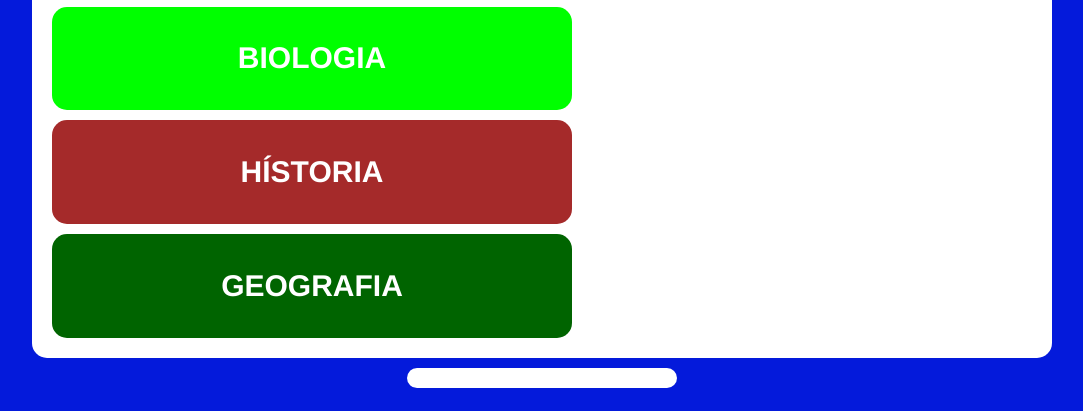
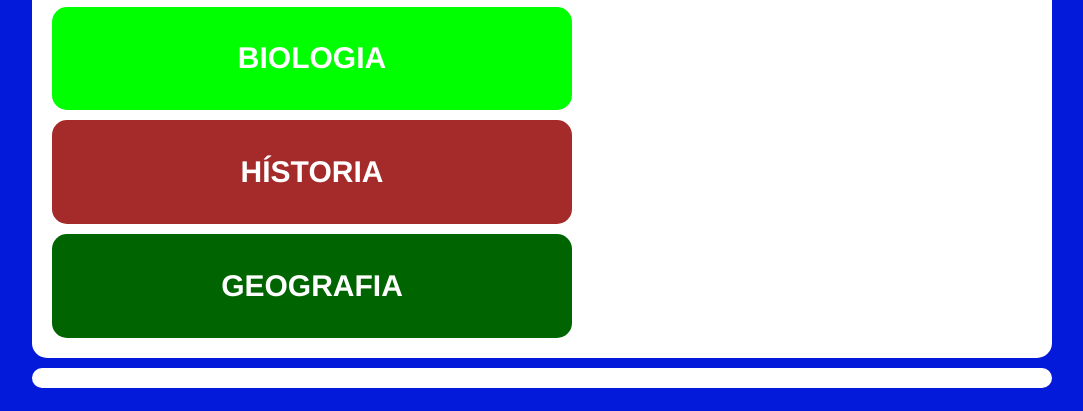
Before and after one commit to pauloricardobg14/pre-iff, a plain HTML site: page index.html in a window 1280 px wide. Shown: the part 722-1133 px from the top of the page, without its empty margins (98-1181 px from the left). Drawn offline with Linux system fonts and the light colour scheme.

Commit message:
Update style.css

```diff
--- a/style.css
+++ b/style.css
@@ -142,8 +142,8 @@ footer {
     border-radius: 15px;
     text-align: center;
     margin-bottom: 10px;
-    display: inline-block;
-    }
+    margin: auto;
+}
 
     footer > a {
         color: dodgerblue;
```
